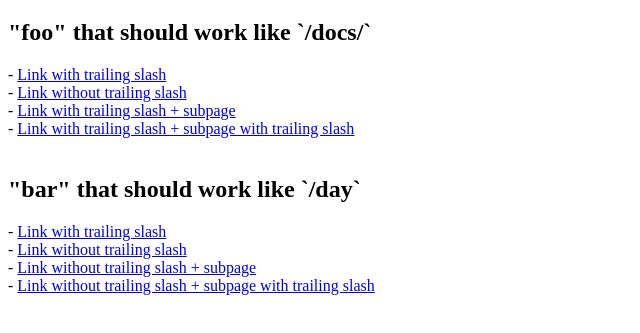
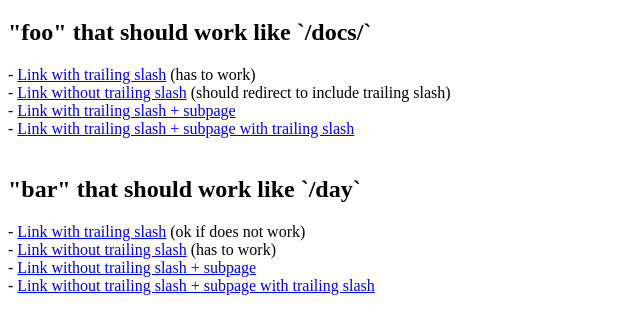
Before and after one commit to janpio/vercel-proj1, a plain HTML site: page index.html in a window 1280 px wide. Shown: the part 61-394 px from the top of the page, without its empty margins (0-640 px from the left). Drawn offline with Linux system fonts and the light colour scheme.

Commit message:
Update index.html

```diff
--- a/index.html
+++ b/index.html
@@ -5,16 +5,16 @@
 <h1>Proj 1</h1>
 
  <h2>"foo" that should work like `/docs/`</h2>
-- <a href="/foo/">Link with trailing slash</a><br>
-- <a href="/foo/">Link without trailing slash</a><br>
+- <a href="/foo/">Link with trailing slash</a> (has to work)<br>
+- <a href="/foo">Link without trailing slash</a> (should redirect to include trailing slash)<br>
 - <a href="/foo/subpage.html">Link with trailing slash + subpage</a><br>
 - <a href="/foo/subpage.html/">Link with trailing slash + subpage with trailing slash</a><br>
 
 <br>
 
 <h2>"bar" that should work like `/day`</h2>
-- <a href="/bar/">Link with trailing slash</a><br>
-- <a href="/bar">Link without trailing slash</a><br>
+- <a href="/bar/">Link with trailing slash</a> (ok if does not work)<br>
+- <a href="/bar">Link without trailing slash</a> (has to work)<br>
 - <a href="/bar/subpage.html">Link without trailing slash + subpage</a><br>
 - <a href="/bar/subpage.html/">Link without trailing slash + subpage with trailing slash</a><br>
 
```
